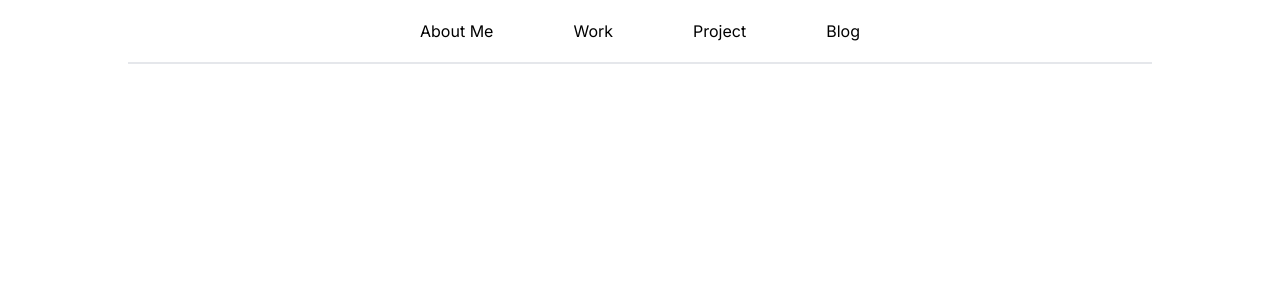
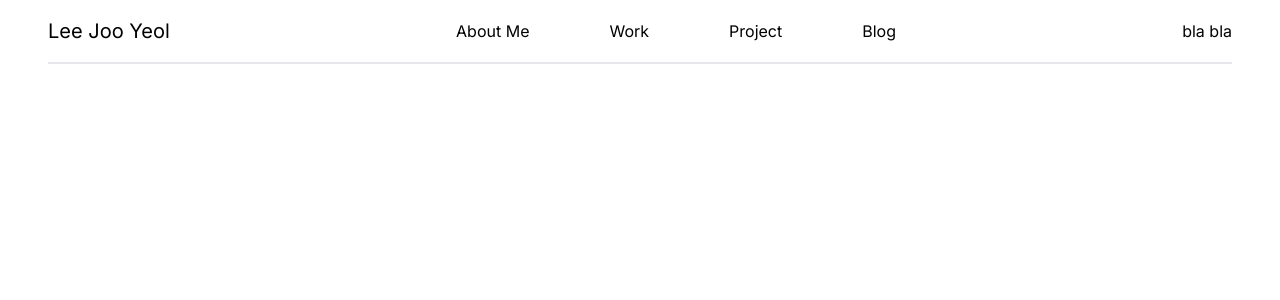
Before and after one commit to Melonisjy/immelon, a Next.js app: page / in a window 1280 px wide. Shown: the top 300 px of the page. Built offline with nearby package versions, Linux system fonts and the light colour scheme.

Commit message:
[feat] header menu 추가

```diff
--- a/src/app/components/header.tsx
+++ b/src/app/components/header.tsx
@@ -3,7 +3,9 @@ import Link from "next/link";
 export default function Header() {
   return (
     <div className="w-full flex justify-center">
-      <header className="w-4/5 h-16 flex gap-20 justify-center items-center border-b-2">
+      <header className="w-full h-16 flex justify-between items-center border-b-2 mx-12">
+        <div className="text-xl">Lee Joo Yeol</div>
+        <section className="flex gap-20">
           <nav>
             <Link href="/aboutme">About Me</Link>
           </nav>
@@ -16,6 +18,8 @@ export default function Header() {
           <nav>
             <Link href="/blog">Blog</Link>
           </nav>
+        </section>
+        <div>bla bla</div>
       </header>
     </div>
   );
```
Lines whose indentation alone changed are shown as unchanged.
